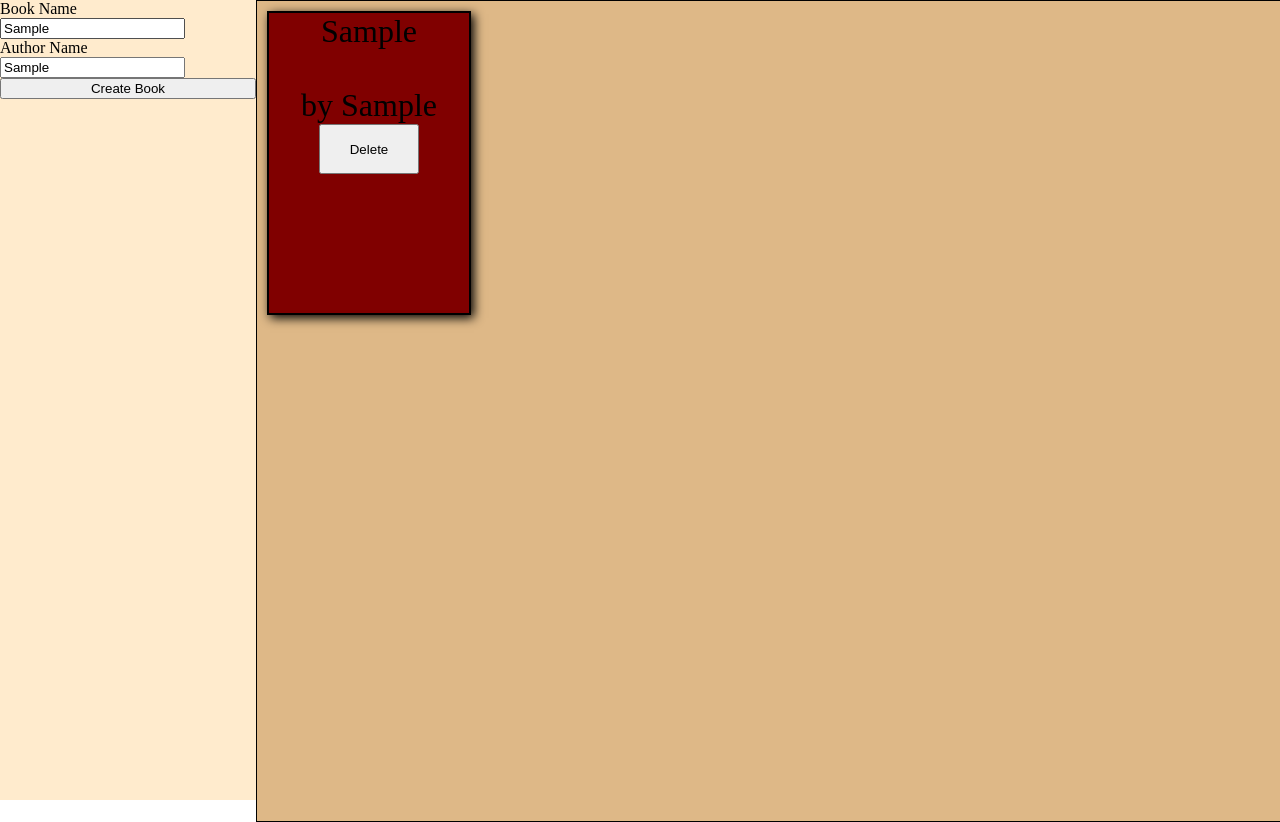
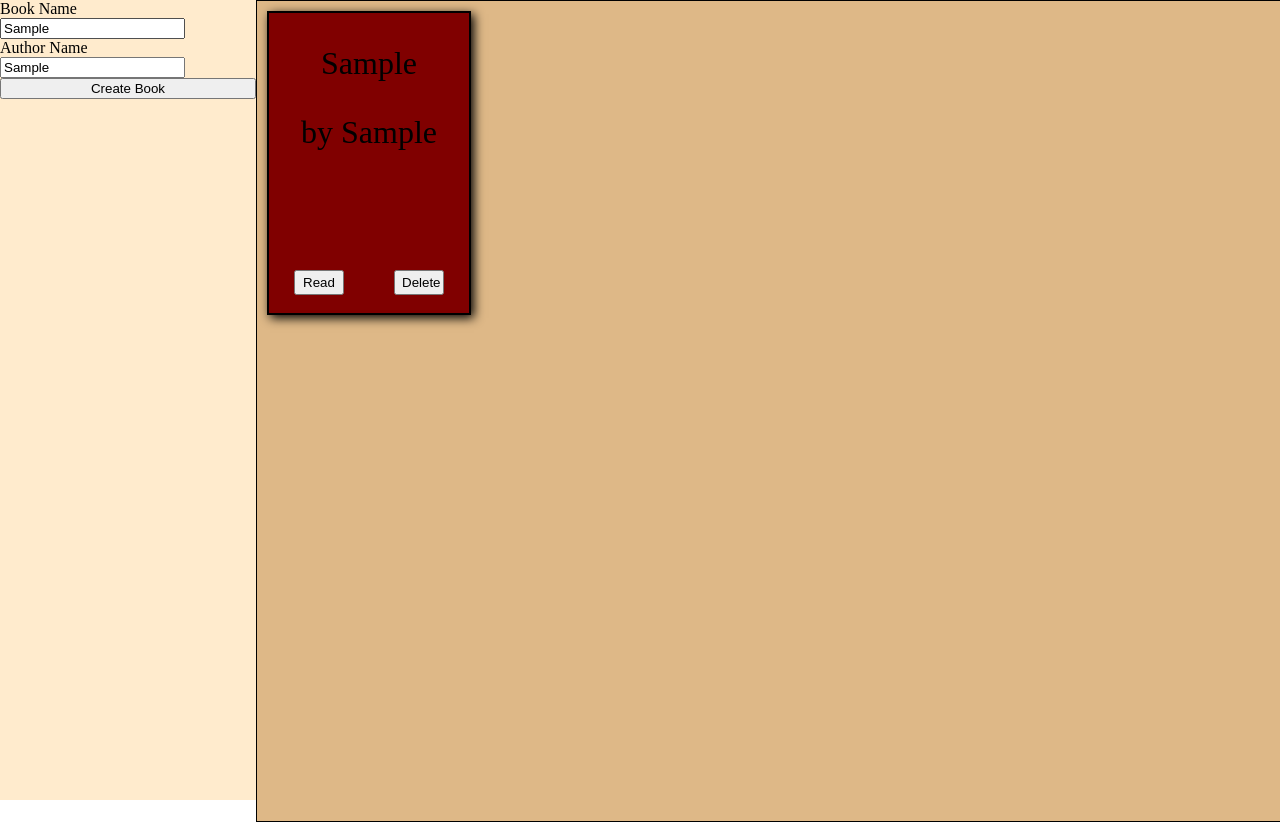
Before and after one commit to KevinJMasson/Library, a plain HTML site: page index.html in a window 1280 px wide. Both pictures are taken after typing "Sample", "Sample" into the empty fields and a click on the button "Create Book". Shown: the top 822 px of the page. Drawn offline with Linux system fonts and the light colour scheme.

Commit message:
Finished implementation

```diff
--- a/script.js
+++ b/script.js
@@ -5,39 +5,49 @@ function Book(title, author) {
     this.author = author;
 }
 
-function addBook(Book) {
-    myLibrary.push(Book);
-}
-
 function createBook(event){
     let bookName = document.querySelector("#name");
     let bookAuthor = document.querySelector("#author");
     let newBook = new Book(bookName.value, bookAuthor.value);
-    addBook(newBook);
-    updateBookshelf();
-    event.preventDefault();
-}
+    myLibrary.push(newBook);
 
-function updateBookshelf () {
-    bookShelf.innerHTML = "";
-    var i = 0;
-    myLibrary.forEach(element => {
     const div = document.createElement('div');
+    div.setAttribute("id", (myLibrary.length - 1).toString())
+    const title = document.createElement('p');
+    div.appendChild(title);
+    const author = document.createElement('p');
+    div.appendChild(author);
     div.classList.add('book');
-        div.textContent = element.title + "\r\n \r\n by " + element.author;
-        div.setAttribute("id", i.toString());
+    title.textContent = newBook.title;
+    author.textContent = "by " + newBook.author;
     const deleteButton = document.createElement('button');
+    deleteButton.setAttribute("id", "delete");
     deleteButton.textContent = "Delete";
     deleteButton.addEventListener("click", deleteBook);
+    const readButton = document.createElement('button');
+    readButton.setAttribute("id", "read");
+    readButton.textContent= "Read";
+    readButton.addEventListener("click", readBook);
     div.appendChild(deleteButton);
+    div.appendChild(readButton);
     bookShelf.appendChild(div);
-        i++;
-    });
+
+    event.preventDefault();
 }
 
 function deleteBook(event) {
     myLibrary.splice(parseInt(event.target.parentNode.id), 1);
-    updateBookshelf();
+    event.target.parentNode.remove();
+
+    books = bookShelf.getElementsByClassName("book");
+    for (var i = 0; i < books.length; i++) {
+        books[i].setAttribute("id", i.toString());
+    }
+}
+
+function readBook(event) {
+    let hiddenBook = event.target.parentNode;
+    hiddenBook.style.opacity = '0.5';
 }
 
 const bookShelf = document.querySelector("#bookshelf");
--- a/styles.css
+++ b/styles.css
@@ -46,6 +46,17 @@ input, label {
 }
 
 .book > button {
-    height:50px;
-    width:100px;
+    height:25px;
+    width:50px;
+    position:relative;
 }
+
+#read {
+    right:75px;
+    top:75px;
+}
+
+#delete {
+    left:75px;
+    top:75px;
+}
```
Also changed, not shown: 1 other file. Lines whose indentation alone changed are shown as unchanged.
